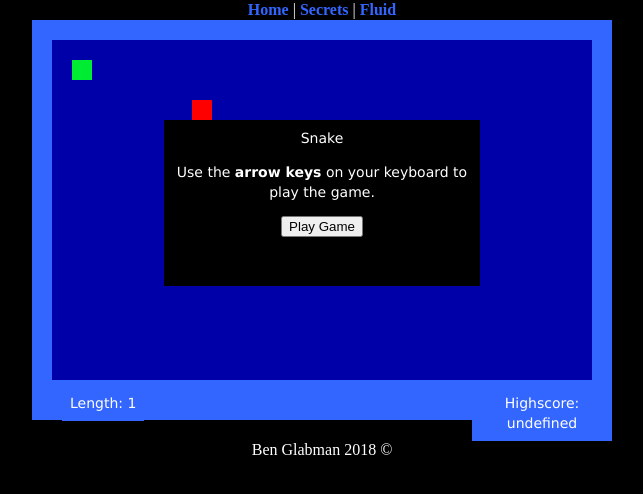
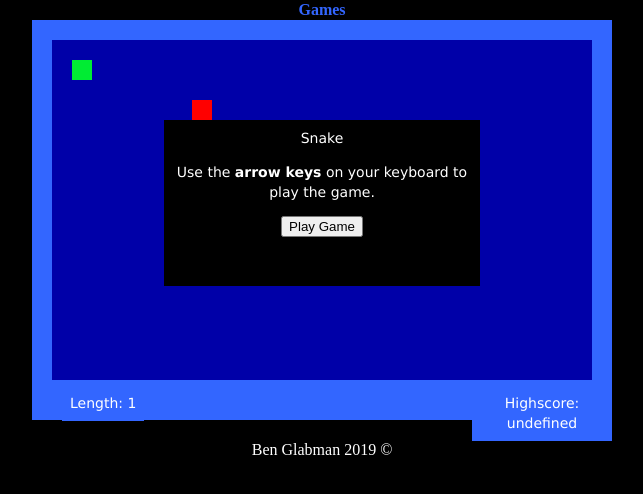
Before and after one commit to bglabman/bglabman.github.io, a Jekyll site: the page snake.html, which Jekyll copies as it is, in a window 1280 px wide. Shown: the top 494 px of the page, without its empty margins (318-961 px from the left). Built offline with Jekyll 4.4.1, drawn with Linux system fonts in a browser that asks for light colours.

Commit message:
Update for games

```diff
--- a/breakout.html
+++ b/breakout.html
@@ -7,7 +7,7 @@
   <meta name="keywords" content="html5, breakout" />
    <link href="https://bglabman.github.io/style.css" rel="stylesheet" type="text/css"/>
   <meta name="viewport" content="width=device-width"/>
-  <div id="nav"><a href="https://bglabman.github.io/games/index.html">Home</a> </div>
+  <div id="nav"><a href="https://bglabman.github.io/games/">Games</a> </div>
 <br>
 <br>
 
--- a/fluid.html
+++ b/fluid.html
@@ -6,7 +6,7 @@
 	<meta name="description" content="HTML5 demo using Canvas and JavaScript, 500 particles to play around with." />
 	<meta name="keywords" content="html5,particles,canvas" />
 	<meta name="viewport" content="width=device-width"/>
-	<div id="nav"><a href="https://bglabman.github.io/index.html">Home</a>
+	<div id="nav"><a href="https://bglabman.github.io/games">Games</a>
 	<style>
 		  html, body {
 			  text-align: center;
@@ -95,7 +95,7 @@ F;document.onmouseup=G;document.onmousemove=E;setInterval(C,33);}else document.g
                 <a href="http://www.microsoft.com/ie">Internet Explorer 9+</a>.<br><br>
 			</canvas>
 			<div id="output">
-<br> Ben Glabman 2018 ©
+<br> Ben Glabman 2020 ©
 			</div>
 		</div>
 	</div>
--- a/snake.html
+++ b/snake.html
@@ -13,7 +13,7 @@
 
 <div id="title">
 	<div id="header">
-		<div id="nav"><a href="https://bglabman.github.io/index.html">Home</a> | <a href="https://bglabman.github.io/secrets.html">Secrets</a> | <a href="https://bglabman.github.io/fluid.html">Fluid</a>
+		<div id="nav"><a href="https://bglabman.github.io/games">Games</a>
 
         </div>
 		<div id="bg"></div>
@@ -31,7 +31,7 @@
     </script>
     </div>
     <div id="output">
-<br> Ben Glabman 2018 ©
+<br> Ben Glabman 2019 ©
             </div>
   </div>
 
--- a/style.css
+++ b/style.css
@@ -11,7 +11,7 @@ body {
     line-height: 1.25em;
 }
 
-ul.no-bullets {
+ul {
   list-style-type: none; /* Remove bullets */
   padding: 0; /* Remove padding */
   margin: 0; /* Remove margins */
```
